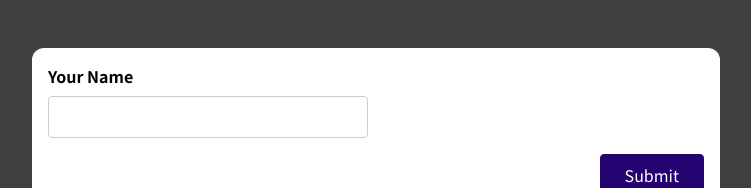
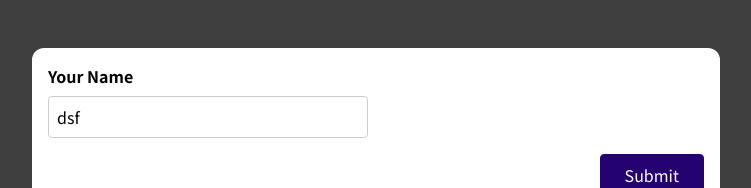
Before and after one commit to harini24/react-forms-and-user-input, a React (Create React App) app: page / in a window 1280 px wide. Shown: the top 188 px of the page, without its empty margins (264-1015 px from the left). Built offline with nearby package versions, Linux system fonts and the light colour scheme.

Commit message:
form submission and getting values

```diff
--- a/src/components/SimpleInput.js
+++ b/src/components/SimpleInput.js
@@ -1,12 +1,22 @@
+import { useRef, useState } from 'react'
+
 const SimpleInput = (props) => {
+  const [enteredname, setEnteredName] = useState('dsf')
+  const nameInputRef = useRef()
+  const formSubmisstionhandler = (e) => {
+    e.preventDefault();
+    console.log(enteredname)
+    const enteredNameVal = nameInputRef.current.value
+    console.log(enteredNameVal)
+  }
   return (
-    <form>
+    <form onSubmit={formSubmisstionhandler}>
       <div className='form-control'>
         <label htmlFor='name'>Your Name</label>
-        <input type='text' id='name' />
+        <input ref={nameInputRef} type='text' id='name' value={enteredname} onChange={(e) => setEnteredName(e.target.value)} />
       </div>
       <div className="form-actions">
-        <button>Submit</button>
+        <button type="submit">Submit</button>
       </div>
     </form>
   );
```
Also changed, not shown: 2 other files (tests, documents, lock files or other folders).
